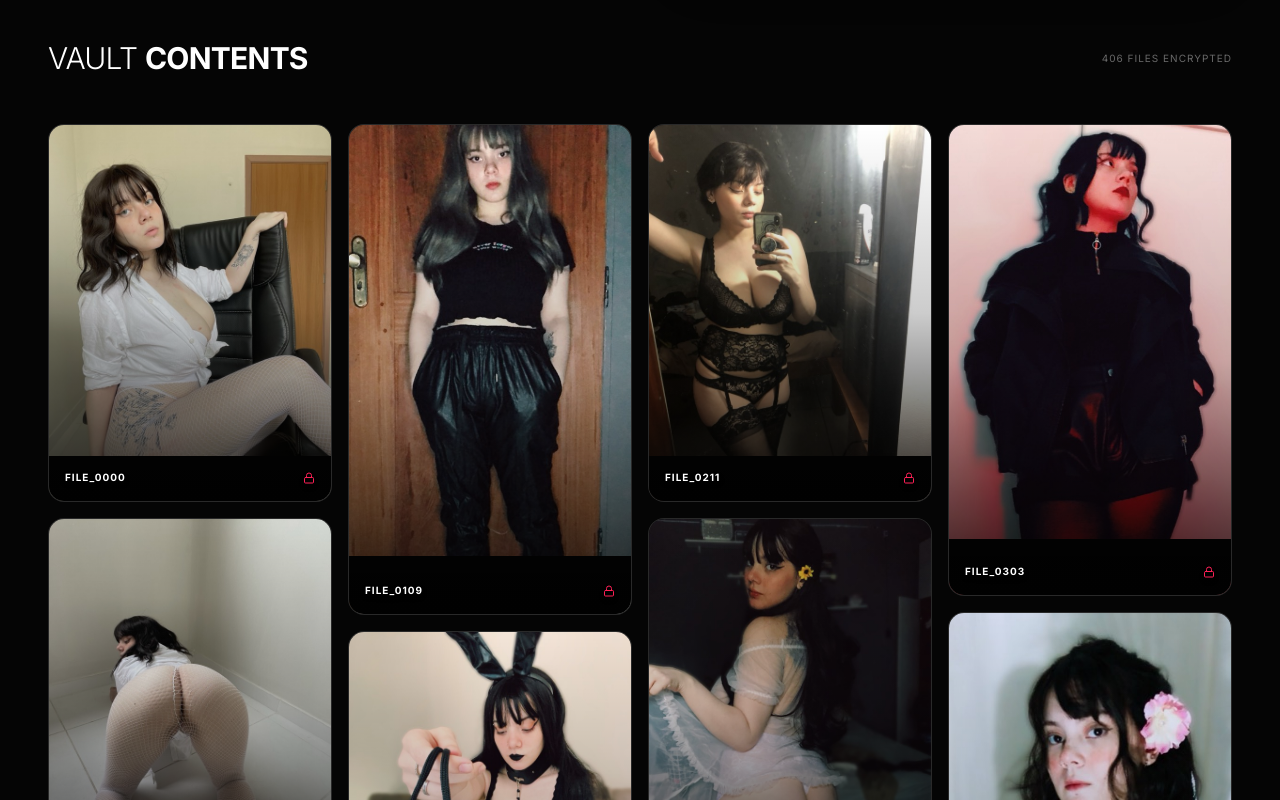
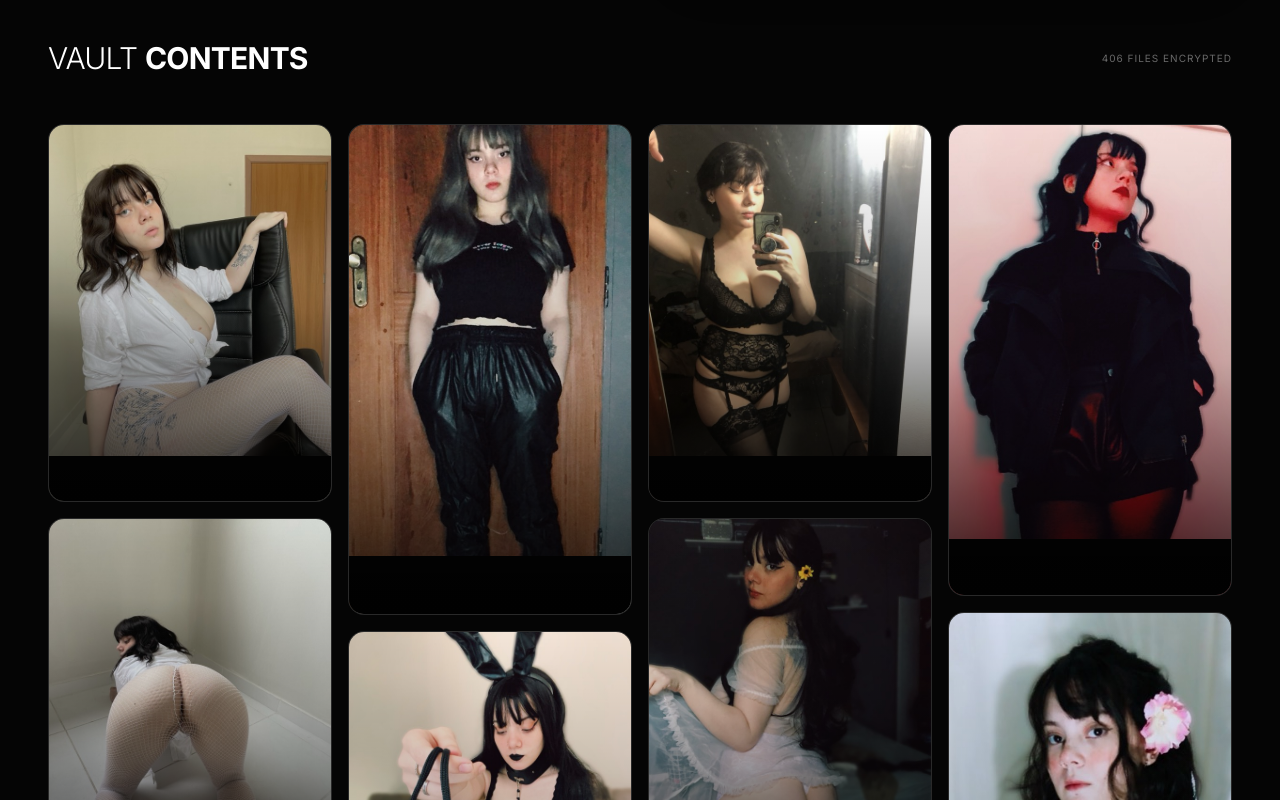
Before and after one commit to kokimotoprojetos/lauracasemarapk, a Next.js app: page / in a window 1280 px wide. Shown: the part 900-1700 px from the top of the page. Built offline with nearby package versions, Linux system fonts and the light colour scheme.

Commit message:
style: remove padlock icon and text from image overlays

```diff
--- a/app/ClientPage.tsx
+++ b/app/ClientPage.tsx
@@ -189,12 +189,7 @@ export default function LandingPage({ images = [] }: { images?: string[] }) {
                   {/* Watermark Cover */}
                   <div className="absolute bottom-0 left-0 right-0 h-[12%] bg-[#050505] z-10"></div>
                   {/* Glossy Overlay */}
-                  <div className="absolute inset-0 bg-gradient-to-t from-black/80 via-black/20 to-transparent z-20">
-                    <div className="absolute bottom-4 left-4 right-4 flex items-center justify-between">
-                      <span className="text-[10px] font-bold tracking-widest text-white uppercase drop-shadow-md">FILE_{i.toString().padStart(4, '0')}</span>
-                      <Lock className="w-3 h-3 text-rose-500 drop-shadow-md" />
-                    </div>
-                  </div>
+                  <div className="absolute inset-0 bg-gradient-to-t from-black/80 via-black/20 to-transparent z-20 pointer-events-none"></div>
                 </div>
               </motion.div>
             ))}
```
